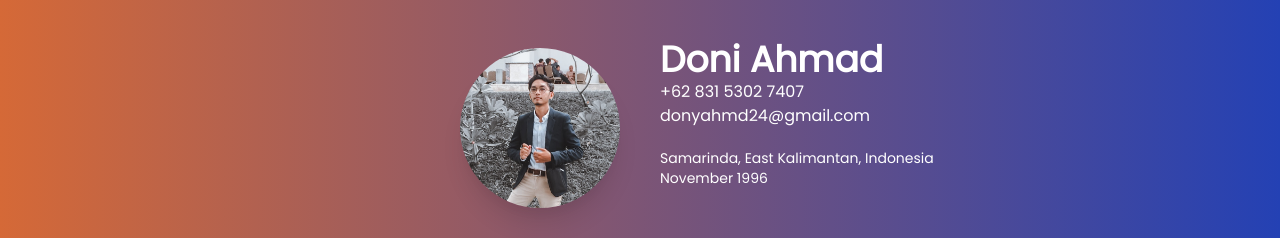
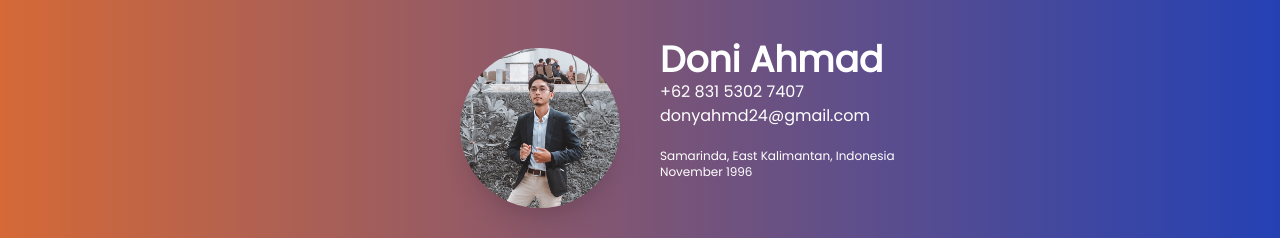
Before and after one commit to donyahmd/donyahmd.github.io, a plain HTML site: page index.html in a window 1280 px wide. Shown: the top 238 px of the page. Drawn offline with nearby package versions, Linux system fonts and the light colour scheme.

Commit message:
change font-size

```diff
--- a/index.html
+++ b/index.html
@@ -32,12 +32,13 @@
                 <div class="text-white text-base font-medium">donyahmd24@gmail.com</div>
             </div>
             <div class="mt-5 mx-5">
-                <div class="text-white text-sm font-normal">Samarinda, East Kalimantan, Indonesia</div>
-                <div class="text-white text-sm font-normal">November 1996</div>
+                <div class="text-white text-xs font-normal">Samarinda, East Kalimantan, Indonesia</div>
+                <div class="text-white text-xs font-normal">November 1996</div>
             </div>
         </div>
     </section>
     <!-- End Section Cover -->
+
     <!-- Section Experience -->
     <section class="flex flex-wrap justify-center w-full h-auto p-8 bg-gray-200">
         <div class="w-full w-1">
```
